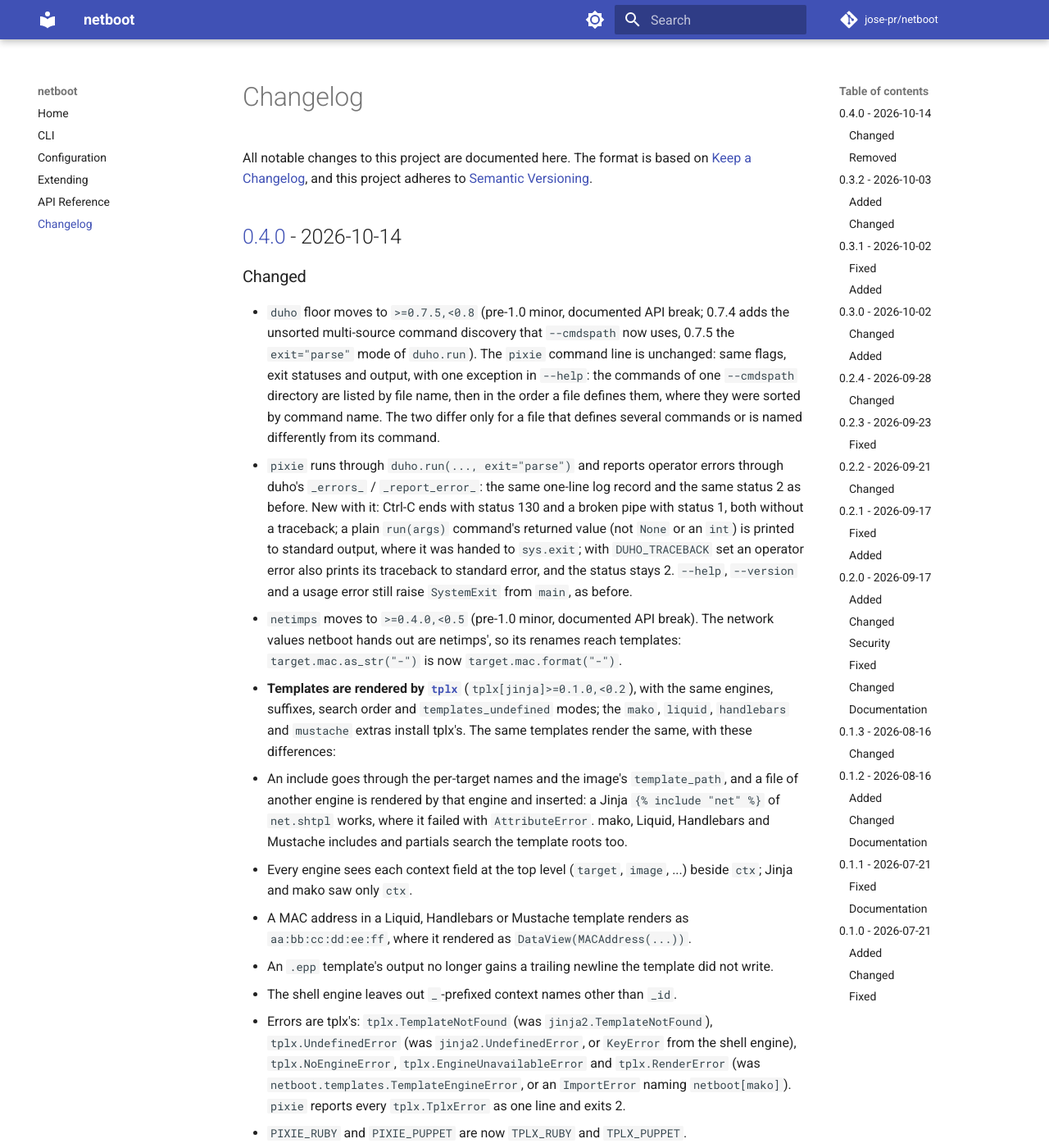
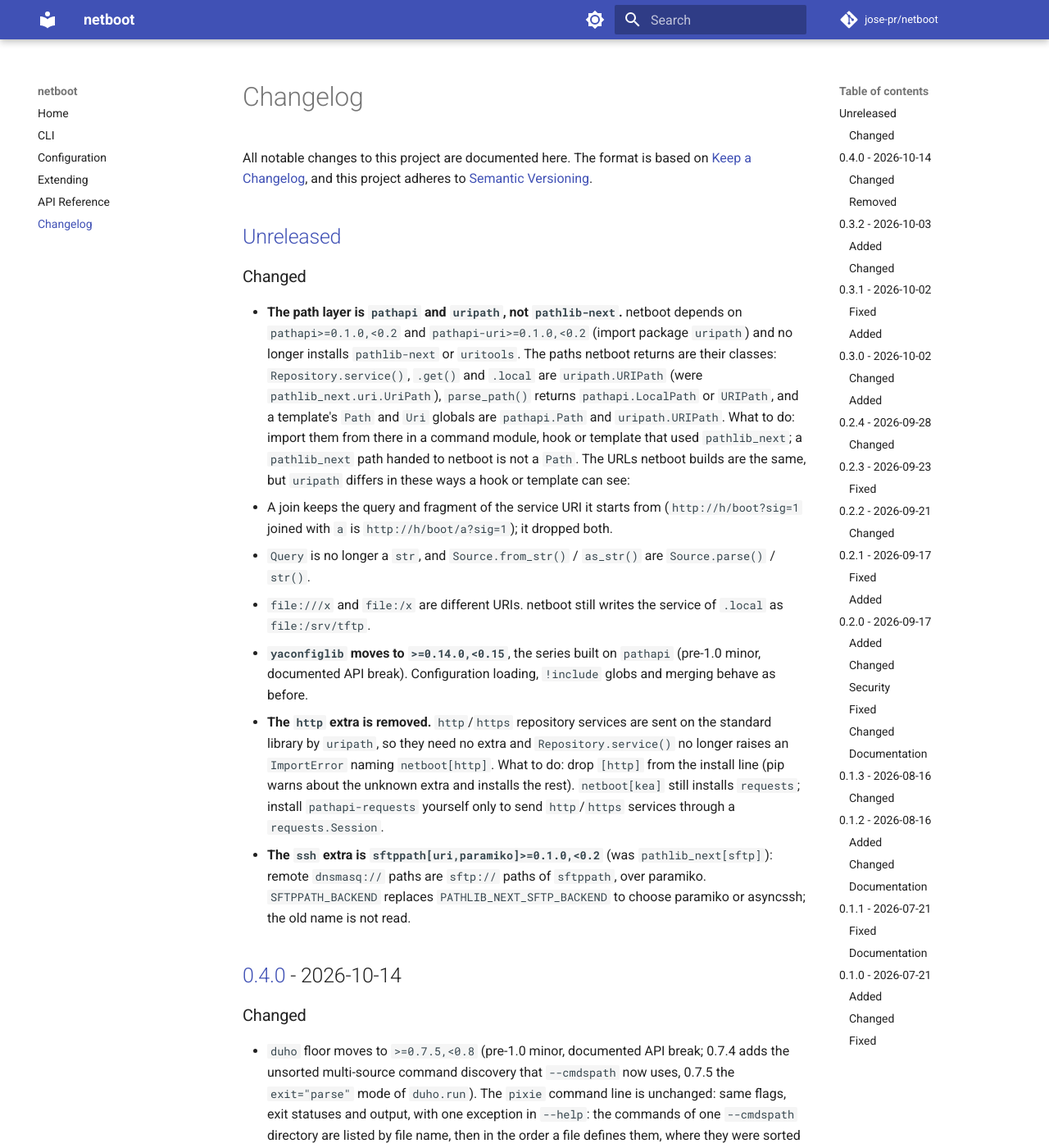
Before and after one commit to jose-pr/netboot, an MkDocs documentation site: the page built from docs/changelog.md, in a window 1280 px wide and 1400 px high. Shown: the whole window at 82% size. Built offline with MkDocs 1.6.1 and Material for MkDocs 9.7.7, drawn with Linux system fonts in a browser that asks for light colours; comment, search, counter and statistics services are not loaded.

Commit message:
docs: name pathapi and uripath, and record the migration in the changelog

```diff
--- a/CHANGELOG.md
+++ b/CHANGELOG.md
@@ -3,6 +3,43 @@
 All notable changes to this project are documented here. The format is based on
 [Keep a Changelog](https://keepachangelog.com/en/1.1.0/), and this project
 adheres to [Semantic Versioning](https://semver.org/spec/v2.0.0.html).
+
+## [Unreleased]
+
+### Changed
+- **The path layer is `pathapi` and `uripath`, not `pathlib-next`.** netboot
+  depends on `pathapi>=0.1.0,<0.2` and `pathapi-uri>=0.1.0,<0.2` (import
+  package `uripath`) and no longer installs `pathlib-next` or `uritools`. The
+  paths netboot returns are their classes: `Repository.service()`, `.get()`
+  and `.local` are `uripath.URIPath` (were `pathlib_next.uri.UriPath`),
+  `parse_path()` returns `pathapi.LocalPath` or `URIPath`, and a template's
+  `Path` and `Uri` globals are `pathapi.Path` and `uripath.URIPath`. What to
+  do: import them from there in a command module, hook or template that used
+  `pathlib_next`; a `pathlib_next` path handed to netboot is not a `Path`.
+  The URLs netboot builds are the same, but `uripath` differs in these ways a
+  hook or template can see:
+  - A join keeps the query and fragment of the service URI it starts from
+    (`http://h/boot?sig=1` joined with `a` is `http://h/boot/a?sig=1`); it
+    dropped both.
+  - `Query` is no longer a `str`, and `Source.from_str()` / `as_str()` are
+    `Source.parse()` / `str()`.
+  - `file:///x` and `file:/x` are different URIs. netboot still writes the
+    service of `.local` as `file:/srv/tftp`.
+- **`yaconfiglib` moves to `>=0.14.0,<0.15`**, the series built on `pathapi`
+  (pre-1.0 minor, documented API break). Configuration loading, `!include`
+  globs and merging behave as before.
+- **The `http` extra is removed.** `http`/`https` repository services are sent
+  on the standard library by `uripath`, so they need no extra and
+  `Repository.service()` no longer raises an `ImportError` naming
+  `netboot[http]`. What to do: drop `[http]` from the install line (pip warns
+  about the unknown extra and installs the rest). `netboot[kea]` still installs
+  `requests`; install `pathapi-requests` yourself only to send `http`/`https`
+  services through a `requests.Session`.
+- **The `ssh` extra is `sftppath[uri,paramiko]>=0.1.0,<0.2`** (was
+  `pathlib_next[sftp]`): remote `dnsmasq://` paths are `sftp://` paths of
+  `sftppath`, over paramiko. `SFTPPATH_BACKEND` replaces
+  `PATHLIB_NEXT_SFTP_BACKEND` to choose paramiko or asyncssh; the old name is
+  not read.
 
 ## [0.4.0] - 2026-10-14
 
@@ -832,6 +869,7 @@ First packaged release: the `netboot` library with the `pixie` command line.
   config value construction no longer swallows non-`TypeError` errors; repo
   `joinpath` keeps `.local` a path so chained joins work.
 
+[Unreleased]: https://github.com/jose-pr/netboot/compare/v0.4.0...HEAD
 [0.4.0]: https://github.com/jose-pr/netboot/compare/v0.3.2...v0.4.0
 [0.3.2]: https://github.com/jose-pr/netboot/compare/v0.3.1...v0.3.2
 [0.3.1]: https://github.com/jose-pr/netboot/compare/v0.3.0...v0.3.1
```
Also changed, not shown: README.md (+2 -3 lines), docs/index.md (+2 -3 lines), examples/README.md (+1 -1 lines).
